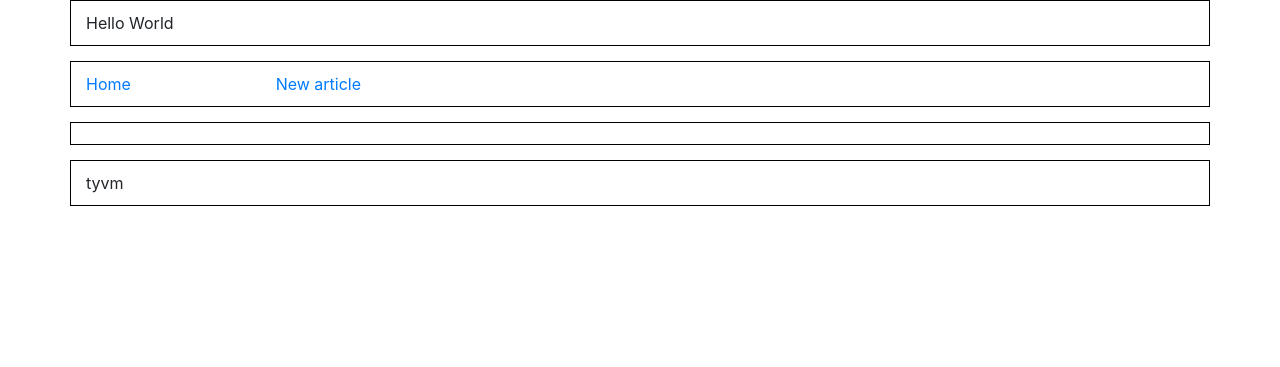
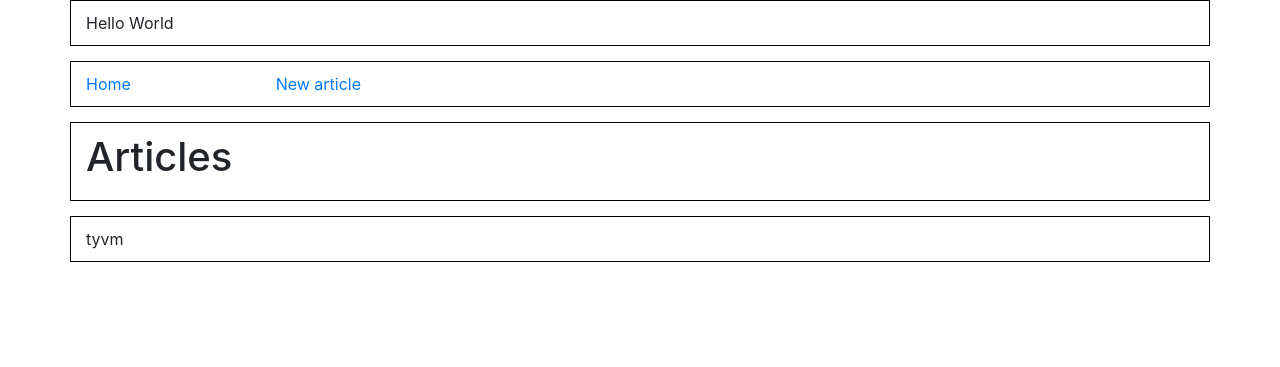
Before and after one commit to fenegan/baby-blog, a PHP site: page / in a window 1280 px wide. Shown: the top 367 px of the page. Run offline with PHP 8.4, Linux system fonts and the light colour scheme; data that the repository does not hold is empty; some libraries are stand-ins or nearby versions.

Commit message:
Added title to main page

```diff
--- a/index.php
+++ b/index.php
@@ -29,6 +29,7 @@ while ($row = mysqli_fetch_assoc($result))
             <div class="col-2"><a href="new.php">New article</a></div>
         </nav>
         <div id="content" class="row">
+            <div class="col-12"><h1>Articles</h1></div>
             <div class="col">
                 <?php foreach ($data as $article): ?>
                 <article>
```
